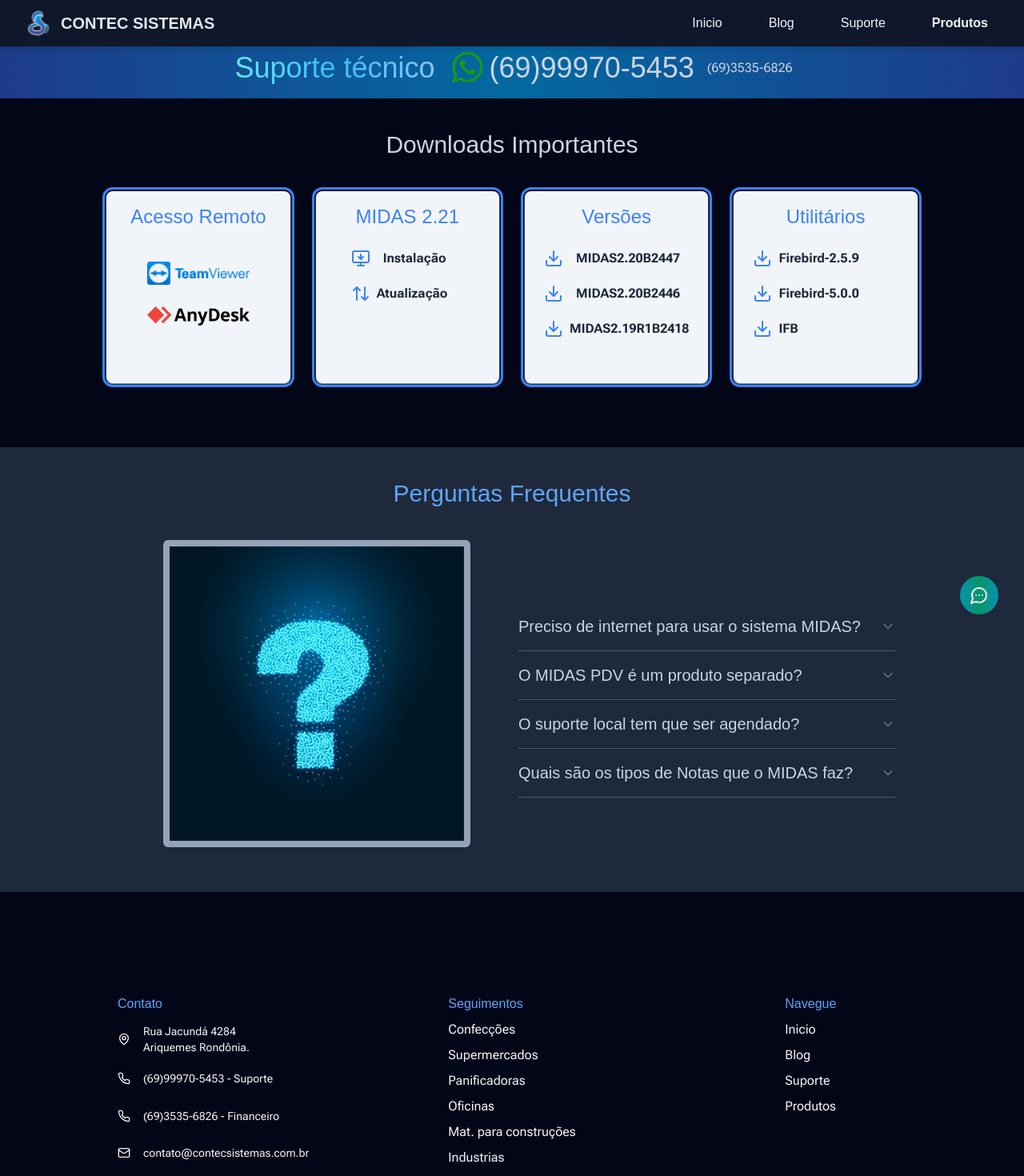
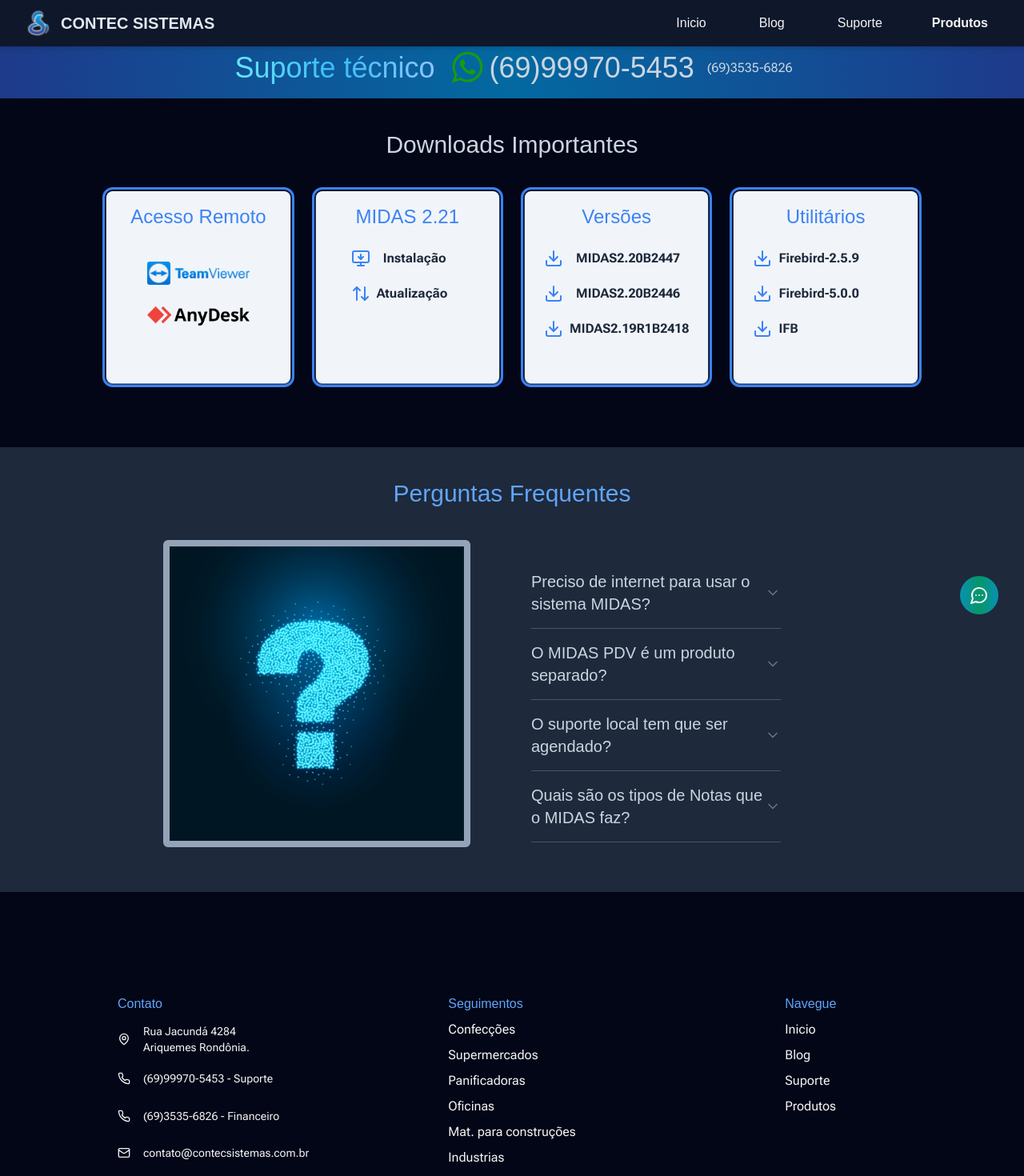
Before and after one commit to nelsoneto/contecsistemas, a Next.js app: page /suport in a window 1280 px wide. Shown: the top 1470 px of the page at 80% size. Built offline with nearby package versions, Linux system fonts and the light colour scheme; a web font is replaced by a local one.

Commit message:
troca de branch

```diff
--- a/src/app/suport/PagePerguntas.tsx
+++ b/src/app/suport/PagePerguntas.tsx
@@ -23,7 +23,7 @@
           />
         </div>
 
-        <div className="w-full px-8 font-alt sm:text-xl xl:mr-32 xl:px-0">
+        <div className="w-full pl-4 pr-4 font-alt sm:text-xl xl:pr-36">
           <Accordion type="single" collapsible>
             <AccordionItem value="item-1">
               <AccordionTrigger>
--- a/src/components/Footer.tsx
+++ b/src/components/Footer.tsx
@@ -2,7 +2,7 @@
 export function Footer() {
   return (
     <div className="absolute max-h-full w-full">
-      <div className="grid grid-cols-1 gap-8 bg-slate-950 px-8 py-16 xl:grid-cols-3 xl:justify-items-center xl:px-24 xl:py-32">
+      <div className="grid grid-cols-1 gap-8 bg-slate-950 px-4 py-16 xl:grid-cols-3 xl:justify-items-center xl:px-24 xl:py-32">
         <div className="flex flex-col gap-3">
           <h1 className="font-alt text-blue-400">Contato</h1>
           <span className="flex-1 items-center gap-4 md:flex">
--- a/src/components/Navbar.tsx
+++ b/src/components/Navbar.tsx
@@ -46,7 +46,7 @@
             <li key={link.id} className="my-7 md:my-0 md:ml-8">
               <a
                 href={link.link}
-                className="flex w-full rounded-md border border-transparent px-3 py-2 text-zinc-100 transition-colors hover:bg-slate-800 focus:border-blue-500 focus:outline-none"
+                className="flex w-full rounded-md border border-transparent px-4 py-2 text-zinc-100 transition-colors hover:bg-slate-800 focus:border-blue-500 focus:outline-none"
               >
                 {link.name}
               </a>
```
